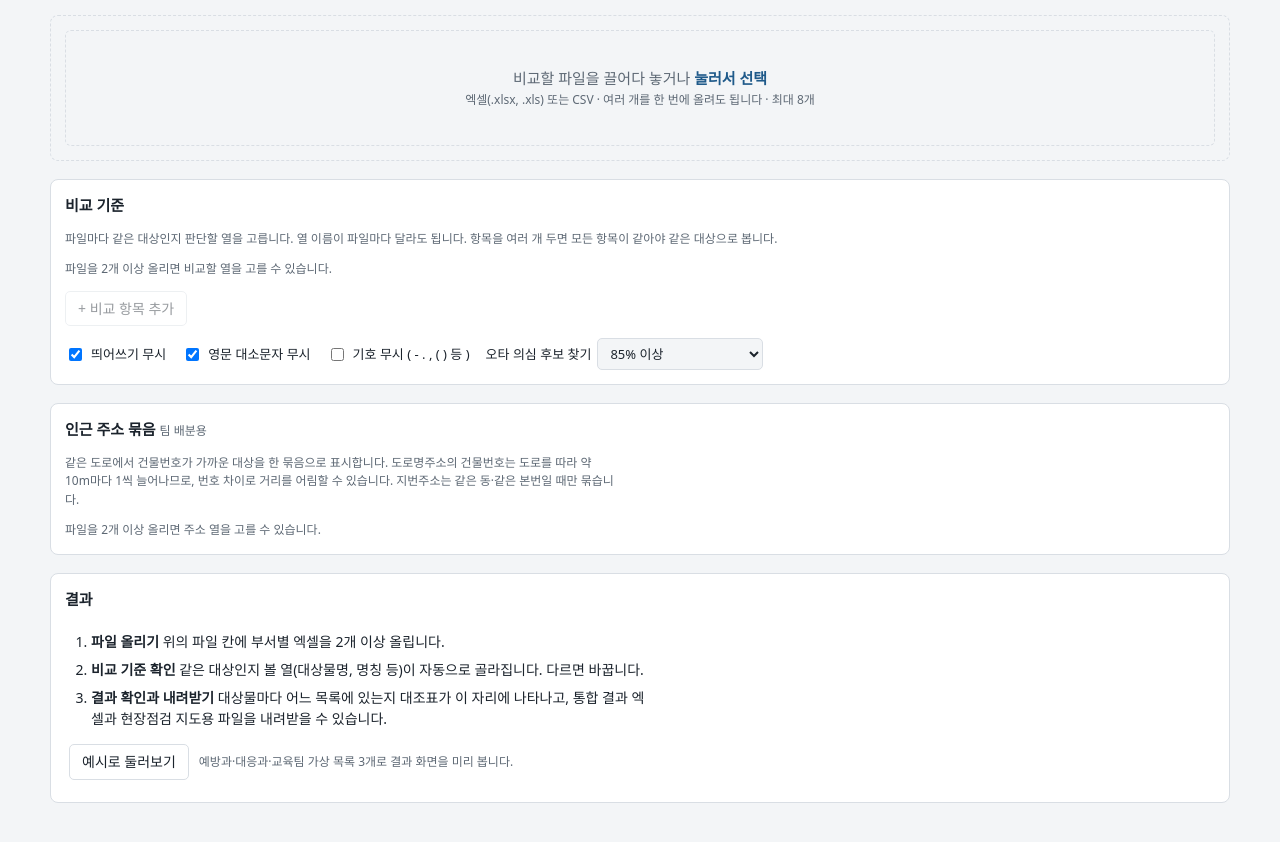
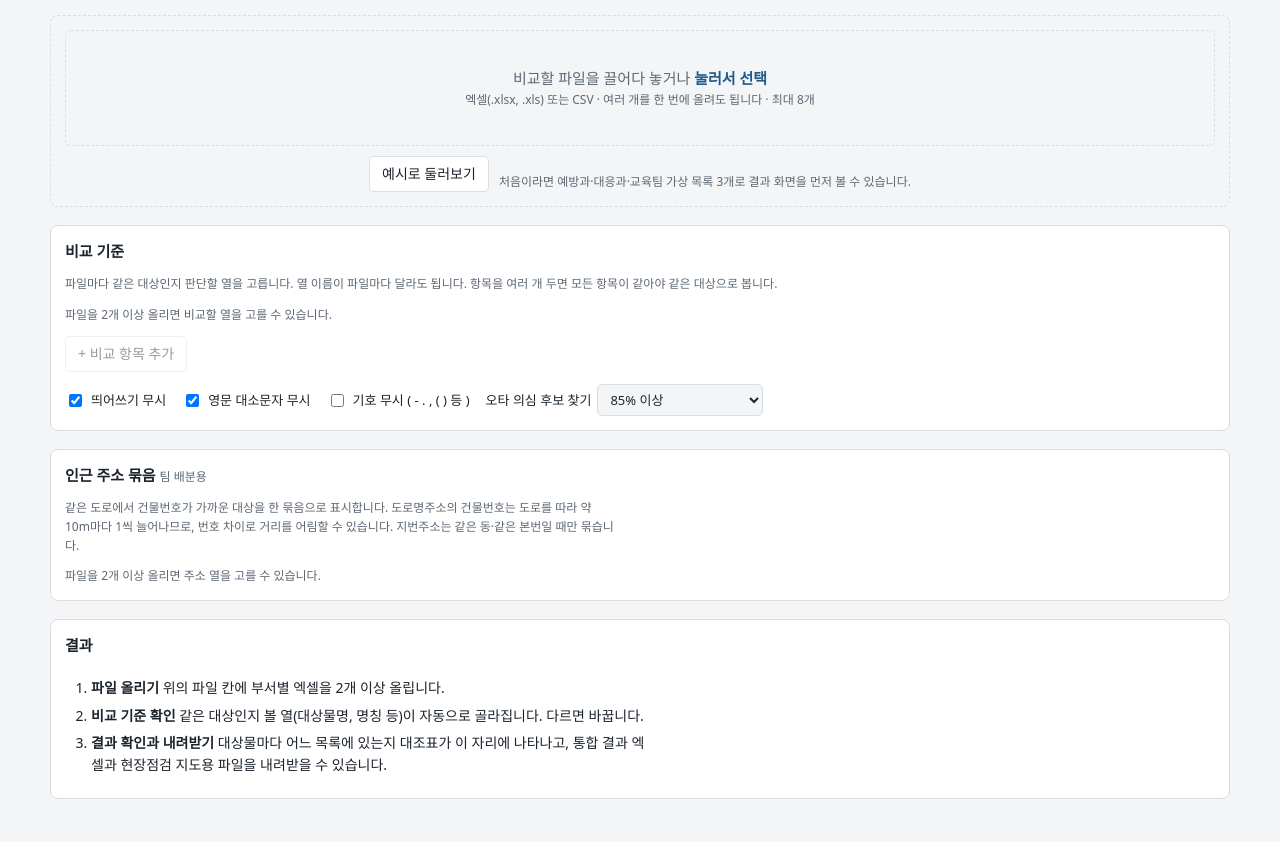
Before and after one commit to rcntiger/cross-check, a plain HTML site: page index.html in a window 1280 px wide. Shown: the part 112-954 px from the top of the page. Drawn offline with Linux system fonts and the light colour scheme; a web font is replaced by a local one.

Commit message:
Add files via upload

```diff
--- a/index.html
+++ b/index.html
@@ -47,6 +47,7 @@ header p{margin:4px 0 0;color:var(--muted);max-width:72ch}
 .panel.add{border-style:dashed;border-top-width:1px;background:transparent}
 .panel.add.only{grid-column:1/-1}
 .panel.add.only .drop{padding:36px 14px;font-size:15px}
+.samplerow{align-items:center;justify-content:center}
 .tag{display:inline-grid;place-items:center;min-width:24px;height:24px;padding:0 5px;font-family:var(--mono);font-size:15px;font-weight:700;line-height:1;border-radius:5px;background:var(--fc,var(--muted));color:var(--accent-ink);white-space:nowrap;vertical-align:middle}
 .tabs .tag,th .tag{min-width:20px;height:20px;font-size:13px;margin-right:5px}
 .refs span{font-weight:700}
@@ -618,7 +619,9 @@ function renderFiles(){
       <span class="meta">${f.rows.length.toLocaleString()}개 행 · 열 ${f.headers.length}개${f.hdrTwo?' · 2줄 머리글':''}${f.mergeFilled?` · 병합 칸 ${f.mergeFilled}개 채움`:''}</span>
     </div>`).join('') + (state.files.length<MAXF ? `<div class="panel add${state.files.length?'':' only'}">
       <div class="drop" tabindex="0" role="button" id="dropAdd">${state.files.length<2?'비교할 파일을':'파일을 더'} 끌어다 놓거나 <strong>눌러서 선택</strong><div class="meta">엑셀(.xlsx, .xls) 또는 CSV · 여러 개를 한 번에 올려도 됩니다 · 최대 ${MAXF}개</div></div>
+      ${state.files.length===0?`<div class="row samplerow"><button type="button" id="trySample">예시로 둘러보기</button><span class="meta">처음이라면 예방과·대응과·교육팀 가상 목록 3개로 결과 화면을 먼저 볼 수 있습니다.</span></div>`:''}
     </div>` : '');
+  const ts = $('#trySample'); if(ts) ts.addEventListener('click', loadSamples);
   const drop = $('#dropAdd');
   if(drop){
     drop.addEventListener('click',()=>pick(-1));
@@ -685,9 +688,7 @@ function renderResult(){
         <li><b>비교 기준 확인</b> 같은 대상인지 볼 열(대상물명, 명칭 등)이 자동으로 골라집니다. 다르면 바꿉니다.</li>
         <li><b>결과 확인과 내려받기</b> 대상물마다 어느 목록에 있는지 대조표가 이 자리에 나타나고, 통합 결과 엑셀과 현장점검 지도용 파일을 내려받을 수 있습니다.</li>
       </ol>
-      ${n===0?`<div class="row"><button type="button" data-sample>예시로 둘러보기</button><span class="meta">예방과·대응과·교육팀 가상 목록 3개로 결과 화면을 미리 봅니다.</span></div>`:''}
     </div>`;
-    const sb = box.querySelector('[data-sample]'); if(sb) sb.addEventListener('click', loadSamples);
     return;
   }
   const N = files.length;
```
Also changed, not shown: 1 other file.
